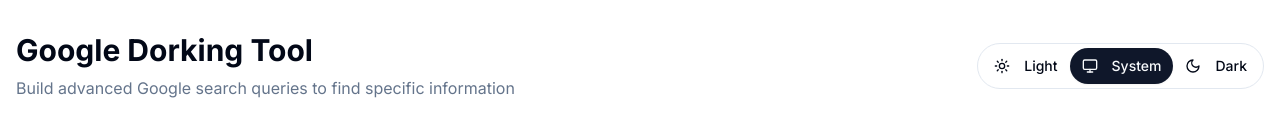
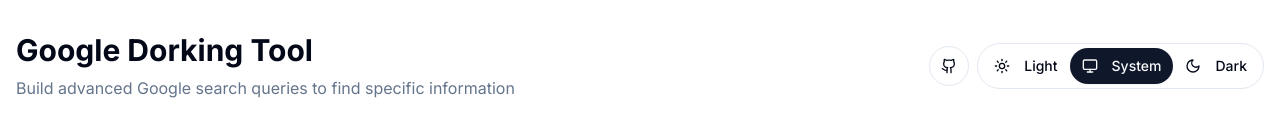
Before and after one commit to OESec/GDorkT, a Next.js app: page / in a window 1280 px wide. Shown: the top 130 px of the page. Built offline with nearby package versions, Linux system fonts and the light colour scheme.

Commit message:
feat: add tooltip to GitHub button
Add tooltip with "View on GitHub" text without changing existing functionality

Co-authored-by: null <9282258+OESec@users.noreply.github.com>

```diff
--- a/app/page.tsx
+++ b/app/page.tsx
@@ -1,5 +1,10 @@
+"use client"
+
 import { DorkingTool } from "@/components/dorking-tool"
 import { ThemeToggle } from "@/components/theme-toggle"
+import { Github } from "lucide-react"
+import { Button } from "@/components/ui/button"
+import { Tooltip, TooltipContent, TooltipProvider, TooltipTrigger } from "@/components/ui/tooltip"
 
 export default function Home() {
   return (
@@ -10,7 +15,27 @@ export default function Home() {
             <h1 className="text-3xl font-bold mb-2">Google Dorking Tool</h1>
             <p className="text-muted-foreground">Build advanced Google search queries to find specific information</p>
           </div>
-          <ThemeToggle />
+          <div className="flex items-center gap-2">
+            <TooltipProvider>
+              <Tooltip>
+                <TooltipTrigger asChild>
+                  <Button
+                    variant="outline"
+                    size="icon"
+                    className="rounded-full"
+                    onClick={() => window.open("https://github.com/OESec/GDorkT", "_blank")}
+                    aria-label="View on GitHub"
+                  >
+                    <Github className="h-5 w-5" />
+                  </Button>
+                </TooltipTrigger>
+                <TooltipContent>
+                  <p>View on GitHub</p>
+                </TooltipContent>
+              </Tooltip>
+            </TooltipProvider>
+            <ThemeToggle />
+          </div>
         </div>
         <DorkingTool />
       </div>
```
Also changed, not shown: 1 other file (tests, documents, lock files or other folders).
